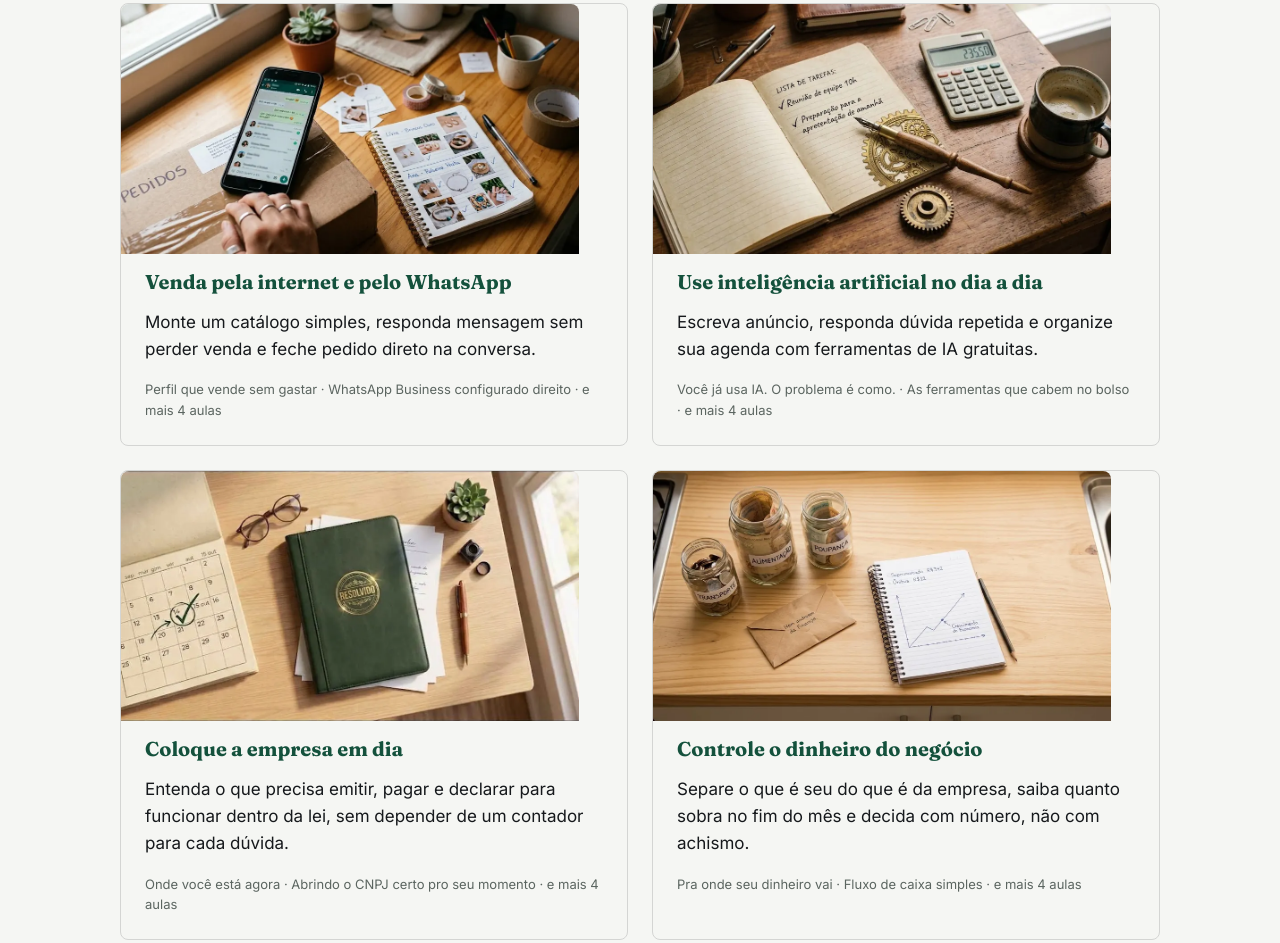
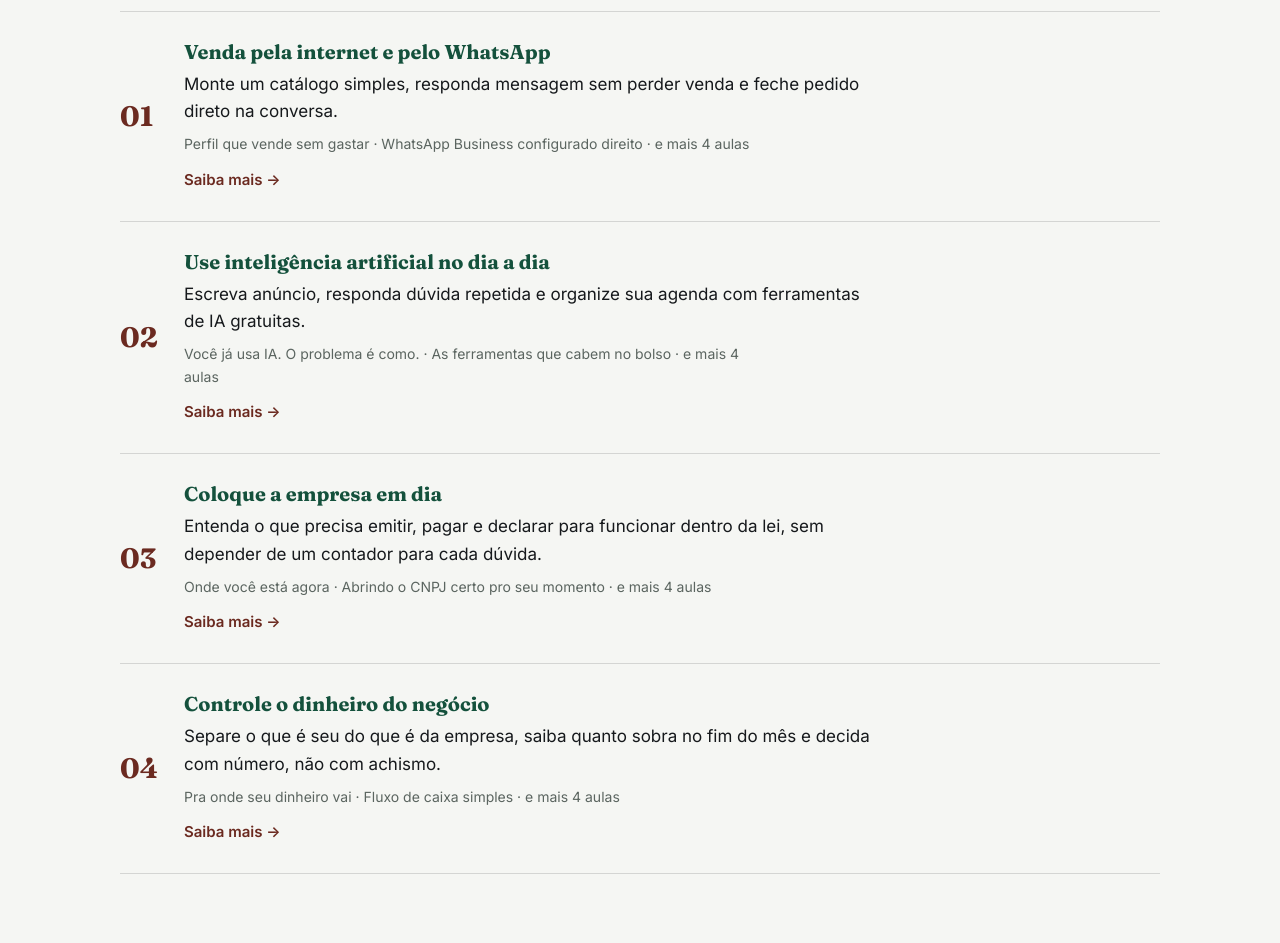
Before and after one commit to gregoryams84-lang/site-toca-o-negocio, a website: page index.html in a window 1280 px wide. Shown: the part 6105-7048 px from the top of the page. Drawn offline with nearby package versions, Linux system fonts and the light colour scheme.

Commit message:
feat: redesign As trilhas as a numbered index list (removes photo repetition with hero)

```diff
--- a/css/estilo.css
+++ b/css/estilo.css
@@ -720,3 +720,68 @@ p {
   color: var(--terracota);
   margin-bottom: 16px;
 }
+
+/* ---- Índice de trilhas ---- */
+.trilhas-lista {
+  list-style: none;
+  padding: 0;
+  margin: 24px 0 0 0;
+  border-top: 1px solid var(--borda);
+}
+
+.trilha-item {
+  display: flex;
+  align-items: flex-start;
+  gap: 20px;
+  padding: 28px 0;
+  border-bottom: 1px solid var(--borda);
+}
+
+.trilha-item-numero {
+  font-family: var(--fonte-display);
+  font-size: 28px;
+  font-weight: 700;
+  color: var(--terracota);
+  flex-shrink: 0;
+  width: 44px;
+}
+
+.trilha-item-corpo h3 {
+  margin: 0 0 8px 0;
+}
+
+.trilha-item-corpo h3 a {
+  text-decoration: none;
+}
+
+.trilha-item-corpo h3 a:hover {
+  text-decoration: underline;
+}
+
+.trilha-item-corpo p {
+  margin: 0 0 8px 0;
+}
+
+.trilha-item-previa {
+  color: var(--neutro);
+  font-size: 14px;
+}
+
+.trilha-item-link {
+  display: inline-block;
+  color: var(--terracota);
+  font-weight: 600;
+  text-decoration: none;
+  font-size: 15px;
+  margin-top: 4px;
+}
+
+.trilha-item-link:hover {
+  text-decoration: underline;
+}
+
+@media (min-width: 640px) {
+  .trilha-item {
+    align-items: center;
+  }
+}
--- a/index.html
+++ b/index.html
@@ -120,32 +120,44 @@
   <section class="secao" id="trilhas">
     <div class="container">
       <h2>As trilhas</h2>
-      <div class="trilhas-grade">
-        <article class="trilha-card">
-          <img src="img/trilhas/venda-pelo-whatsapp.webp" alt="Mesa de trabalho com celular mostrando conversa no WhatsApp, caixa de pedidos e caderno de catálogo de produtos" class="trilha-card-imagem" width="1024" height="559" loading="lazy">
+      <ul class="trilhas-lista">
+        <li class="trilha-item">
+          <span class="trilha-item-numero">01</span>
+          <div class="trilha-item-corpo">
             <h3><a href="trilhas/venda-pelo-whatsapp/">Venda pela internet e pelo WhatsApp</a></h3>
             <p>Monte um catálogo simples, responda mensagem sem perder venda e feche pedido direto na conversa.</p>
-          <p class="trilha-card-previa">Perfil que vende sem gastar · WhatsApp Business configurado direito · e mais 4 aulas</p>
-        </article>
-        <article class="trilha-card">
-          <img src="img/trilhas/ia-no-negocio.webp" alt="Mesa de trabalho com caderno de tarefas, caneta, engrenagem dourada, calculadora e café" class="trilha-card-imagem" width="1024" height="559" loading="lazy">
+            <p class="trilha-item-previa">Perfil que vende sem gastar · WhatsApp Business configurado direito · e mais 4 aulas</p>
+            <a class="trilha-item-link" href="trilhas/venda-pelo-whatsapp/">Saiba mais →</a>
+          </div>
+        </li>
+        <li class="trilha-item">
+          <span class="trilha-item-numero">02</span>
+          <div class="trilha-item-corpo">
             <h3><a href="trilhas/ia-no-negocio/">Use inteligência artificial no dia a dia</a></h3>
             <p>Escreva anúncio, responda dúvida repetida e organize sua agenda com ferramentas de IA gratuitas.</p>
-          <p class="trilha-card-previa">Você já usa IA. O problema é como. · As ferramentas que cabem no bolso · e mais 4 aulas</p>
-        </article>
-        <article class="trilha-card">
-          <img src="img/trilhas/formalizacao-da-empresa.webp" alt="Mesa com calendário marcado, pasta de documentos com selo dourado &quot;resolvido&quot; e caneta" class="trilha-card-imagem" width="1024" height="559" loading="lazy">
+            <p class="trilha-item-previa">Você já usa IA. O problema é como. · As ferramentas que cabem no bolso · e mais 4 aulas</p>
+            <a class="trilha-item-link" href="trilhas/ia-no-negocio/">Saiba mais →</a>
+          </div>
+        </li>
+        <li class="trilha-item">
+          <span class="trilha-item-numero">03</span>
+          <div class="trilha-item-corpo">
             <h3><a href="trilhas/formalizacao-da-empresa/">Coloque a empresa em dia</a></h3>
             <p>Entenda o que precisa emitir, pagar e declarar para funcionar dentro da lei, sem depender de um contador para cada dúvida.</p>
-          <p class="trilha-card-previa">Onde você está agora · Abrindo o CNPJ certo pro seu momento · e mais 4 aulas</p>
-        </article>
-        <article class="trilha-card">
-          <img src="img/trilhas/gestao-financeira.webp" alt="Potes de vidro organizados com dinheiro, rotulados Transporte, Alimentação e Poupança, ao lado de um caderno com gráfico de crescimento" class="trilha-card-imagem" width="1024" height="559" loading="lazy">
+            <p class="trilha-item-previa">Onde você está agora · Abrindo o CNPJ certo pro seu momento · e mais 4 aulas</p>
+            <a class="trilha-item-link" href="trilhas/formalizacao-da-empresa/">Saiba mais →</a>
+          </div>
+        </li>
+        <li class="trilha-item">
+          <span class="trilha-item-numero">04</span>
+          <div class="trilha-item-corpo">
             <h3><a href="trilhas/gestao-financeira/">Controle o dinheiro do negócio</a></h3>
             <p>Separe o que é seu do que é da empresa, saiba quanto sobra no fim do mês e decida com número, não com achismo.</p>
-          <p class="trilha-card-previa">Pra onde seu dinheiro vai · Fluxo de caixa simples · e mais 4 aulas</p>
-        </article>
+            <p class="trilha-item-previa">Pra onde seu dinheiro vai · Fluxo de caixa simples · e mais 4 aulas</p>
+            <a class="trilha-item-link" href="trilhas/gestao-financeira/">Saiba mais →</a>
           </div>
+        </li>
+      </ul>
     </div>
   </section>
 
```
Lines whose indentation alone changed are shown as unchanged.
